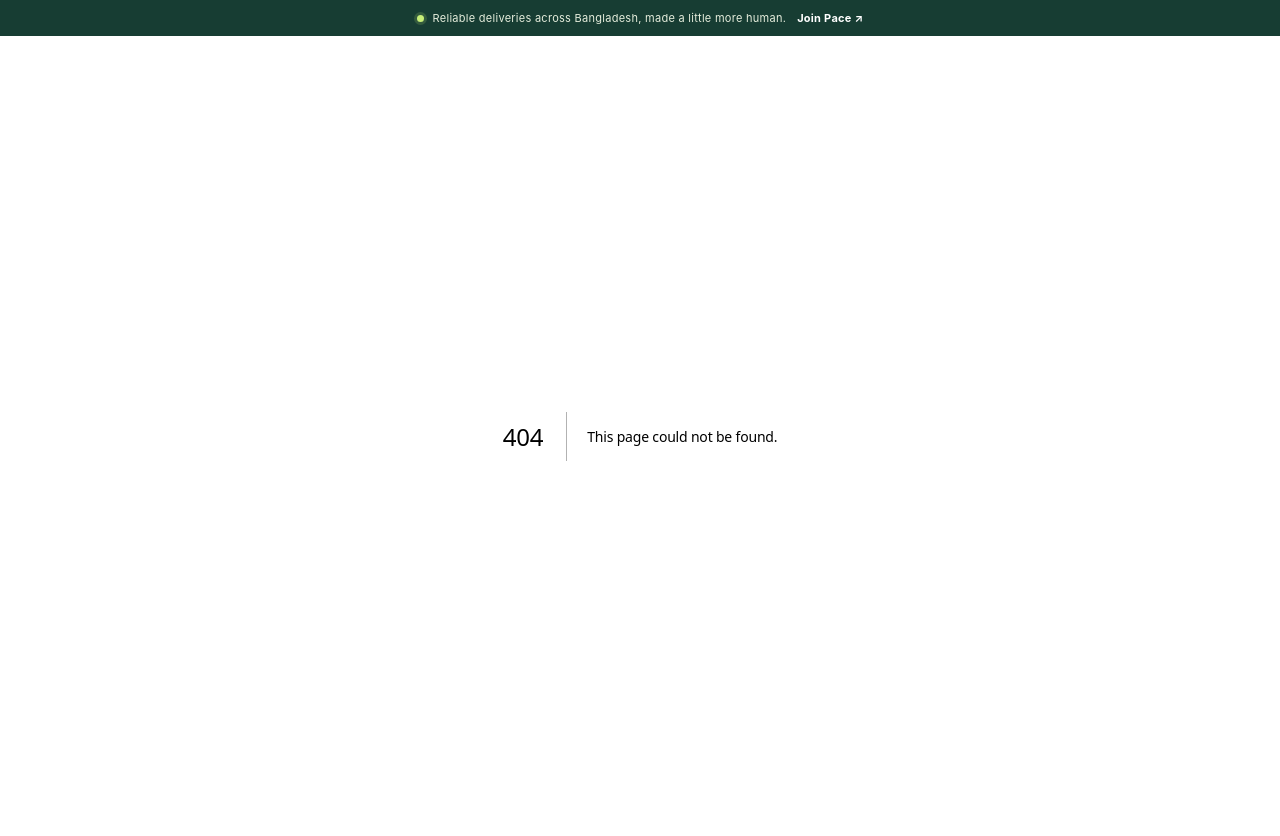
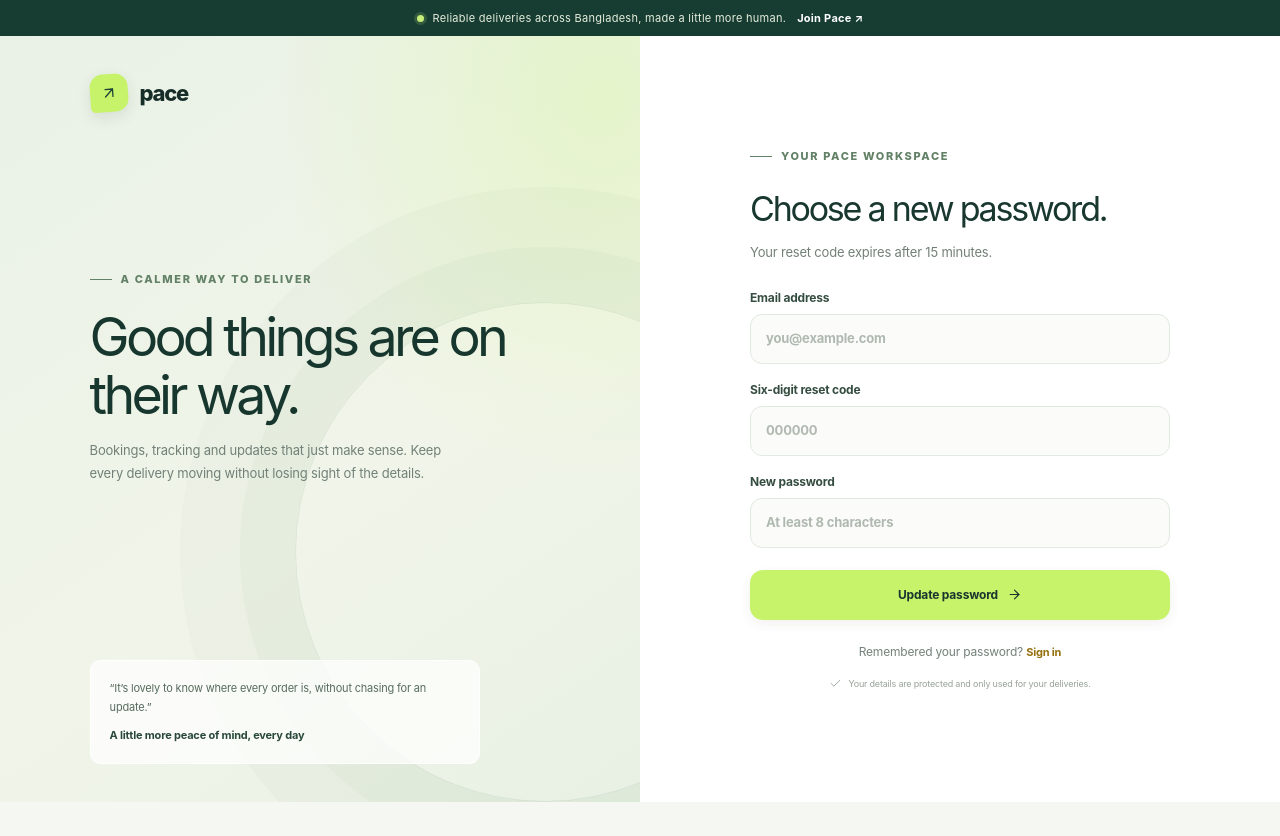
Before and after one commit to RubayatHassan/foregx7-react-performance-frontend, a Next.js app: page /reset-password in a window 1280 px wide. Before the commit this address had no page. After the commit the page ends 802 px from the top, so only its background shows below. Built offline with nearby package versions, Linux system fonts and the light colour scheme; no server answers.

Commit message:
feat(frontend): add email verification and recovery routes

```diff
--- /dev/null
+++ b/app/forgot-password/page.tsx
@@ -0,0 +1,4 @@
+import { AuthScreen } from "@/components/auth-screen";
+export default function ForgotPasswordPage() {
+  return <AuthScreen screen="forgot" />;
+}
--- /dev/null
+++ b/app/reset-password/page.tsx
@@ -0,0 +1,4 @@
+import { AuthScreen } from "@/components/auth-screen";
+export default function ResetPasswordPage() {
+  return <AuthScreen screen="reset" />;
+}
--- /dev/null
+++ b/app/verify/page.tsx
@@ -0,0 +1,4 @@
+import { AuthScreen } from "@/components/auth-screen";
+export default function VerifyPage() {
+  return <AuthScreen screen="verify" />;
+}
```
